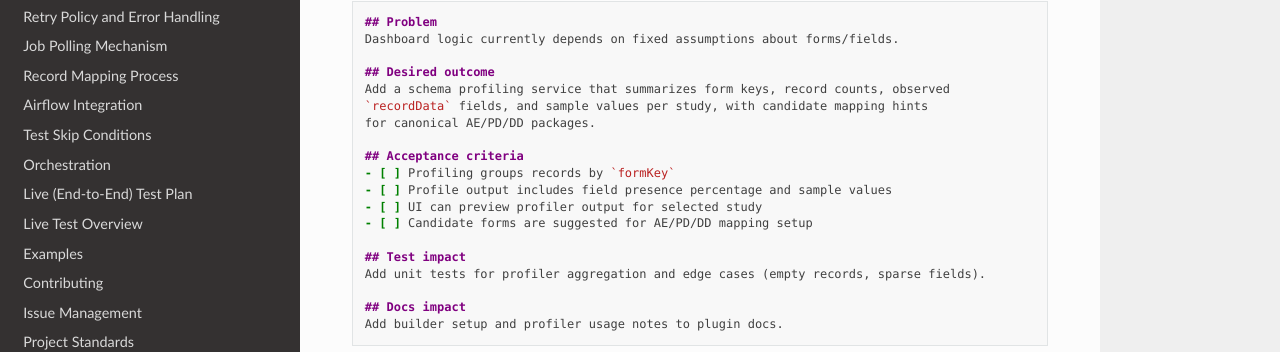
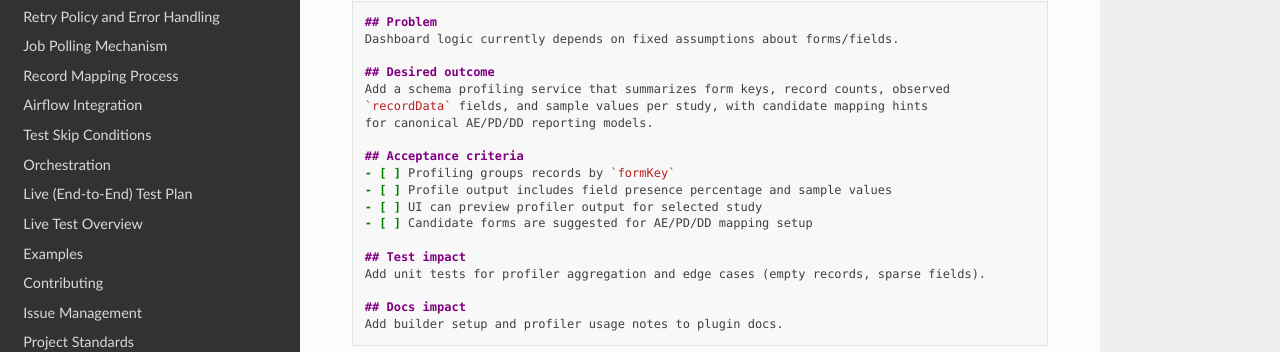
Before and after one commit to fderuiter/imednet-python-sdk, a Sphinx documentation site: the page built from docs/streamlit_dashboard_issue_pack.rst, in a window 1280 px wide and 900 px high, scrolled down 2273 px. Shown: the part 161-513 px from the top of the window. Built offline with Sphinx 7.4.7 and the Read the Docs theme 3.1.0, drawn with Linux system fonts in a browser that asks for light colours; pages that are not in the unit, such as notebooks, are missing from menus; the version number is read from the project's files by our own code.

Commit message:
docs: address review nits in streamlit issue pack

```diff
--- a/docs/streamlit_dashboard_issue_pack.rst
+++ b/docs/streamlit_dashboard_issue_pack.rst
@@ -125,7 +125,7 @@ Child issue placeholders
    ## Desired outcome
    Add a schema profiling service that summarizes form keys, record counts, observed
    `recordData` fields, and sample values per study, with candidate mapping hints
-   for canonical AE/PD/DD packages.
+   for canonical AE/PD/DD reporting models.
 
    ## Acceptance criteria
    - [ ] Profiling groups records by `formKey`
@@ -245,8 +245,8 @@ Child issue placeholders
    - [ ] Study defaults persist independently of user overrides
    - [ ] Config versions are tracked for safe updates
    - [ ] Export/import path exists for config portability
-   - [ ] Reporting profiles (drug/biologic safety, device investigation, general ops)
-         are persisted and selectable per study
+   - [ ] Reporting profiles (drug/biologic safety, device investigation, general ops) are
+         persisted and selectable per study
 
 6) Reportability and escalation rules
 ~~~~~~~~~~~~~~~~~~~~~~~~~~~~~~~~~~~~~
@@ -261,8 +261,7 @@ Child issue placeholders
 .. code-block:: markdown
 
    ## Problem
-   Teams need triage flags to quickly identify records that require expedited safety
-   or compliance review.
+   Teams need triage flags to quickly identify records that require expedited safety or compliance review.
 
    ## Desired outcome
    Add configurable rules that compute review/reportability flags from canonical
```
